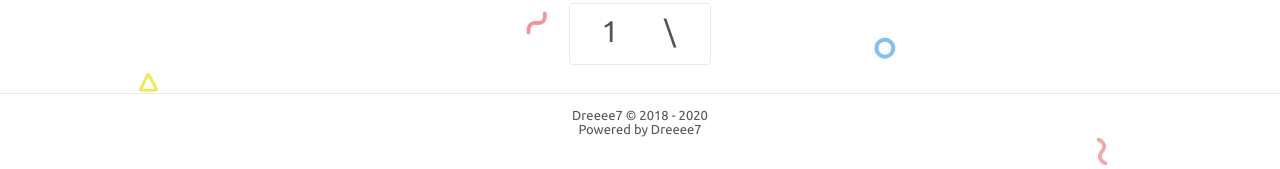
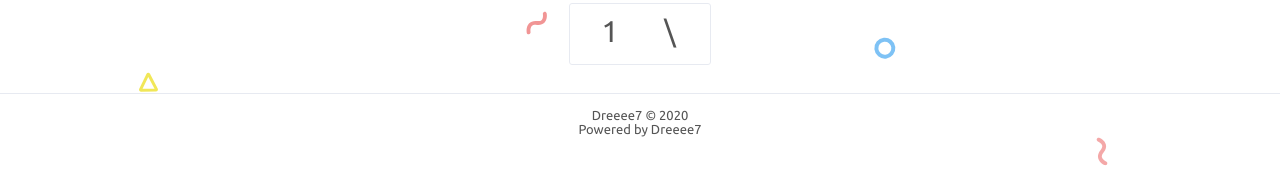
Before and after one commit to Dreeee7/Dreeee7.github.io, a Jekyll site: the page built from index.html, in a window 1280 px wide. Shown: the part 991-1160 px from the top of the page. Built offline with Jekyll 4.4.1, drawn with Linux system fonts in a browser that asks for light colours; comment, search, counter and statistics services are not loaded.

Commit message:
Update footer.html

```diff
--- a/_includes/footer.html
+++ b/_includes/footer.html
@@ -3,8 +3,6 @@
   <span>{{ site.title }} ©
   {% assign current = "now" | date: "%Y" | plus: 0%}
   {% unless site.footer.since and site.footer.since == current %}
-    {{ site.footer.since }}
-    -
   {% endunless %}
   {{ current }}
   <br>
```
